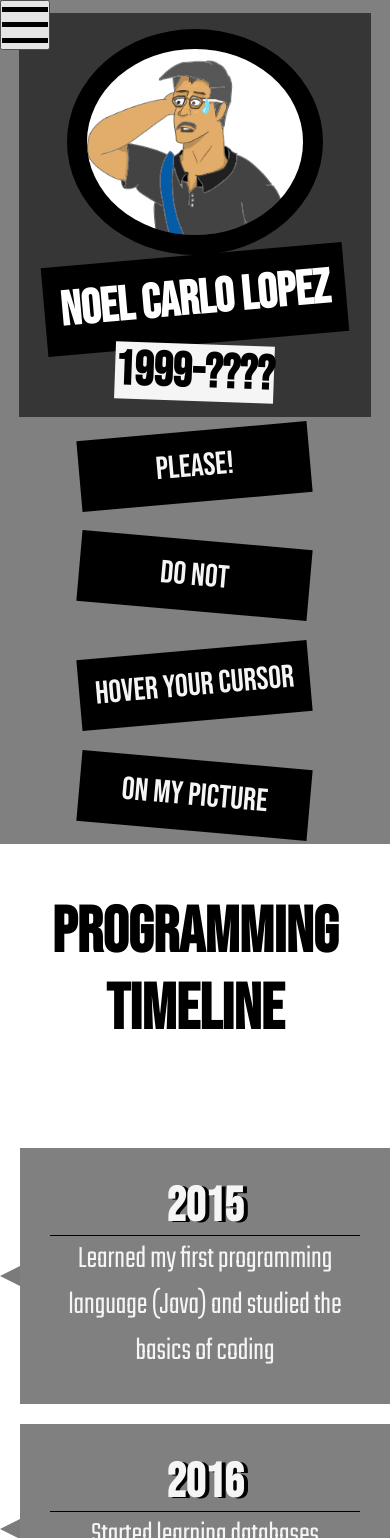
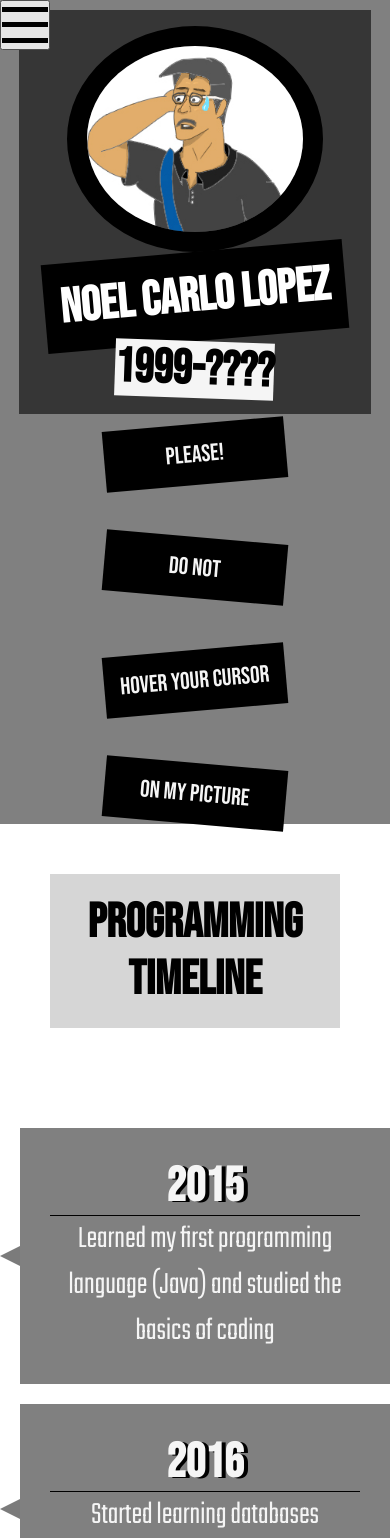
Before and after one commit to nchloride/nchloride-portfolio, a React (Create React App) app: page / in a window 390 px wide. Shown: the top 1538 px of the page. Built offline with nearby package versions, Linux system fonts and the light colour scheme; no server answers.

Commit message:
Fix CSS responsiveness

```diff
--- a/src/Routes/Home/home.css
+++ b/src/Routes/Home/home.css
@@ -79,17 +79,21 @@
     transition: .5s ease-out;
     transform: rotate(20deg);
 }
-@media screen and (max-width:900px){
+@media screen and (max-width:900px),(max-height:700px){
     .home__intro{
         flex-direction: column;
-        height: 100vh;
+        height: 110%;
     }
     .tagline{
-        font-size: 2rem;
+        font-size: 1.5rem;
         text-align: center;
+    }
+    .intro__picture{
+        margin: 10px;
     }
     .intro__picture>img{
         width: 80%;
+        height: 80%;
     }
 }
 /* Timeline */
@@ -160,7 +164,9 @@
 }
 .home__timeline_title{
     text-align: center;
-    font-size: 4rem;
+    font-size: 3rem;
+    background-color: rgba(214, 214, 214, 0.986);
+    padding: 20px;
 }
 @media screen and (max-width:1000px){
     .timeline:nth-child(even){
--- a/src/Routes/Projects/projects.css
+++ b/src/Routes/Projects/projects.css
@@ -13,7 +13,7 @@
     font-family: 'Bebas Neue', cursive;
     width: 20%;
     text-align: center;
-    font-size: 45px;
+    font-size: 4rem;
 }
 .projects__container{
     display: grid;
@@ -68,6 +68,11 @@
     width: 100%;
 }
 @media screen and (max-width:1024px){
+    .projects__title {
+        width: 100%;
+        text-align: center;
+        font-size: 5rem;
+    }
     .projects{
         height: unset;
         margin-bottom: 20px;
```
Also changed, not shown: 2 other files (tests, documents, lock files or other folders).
